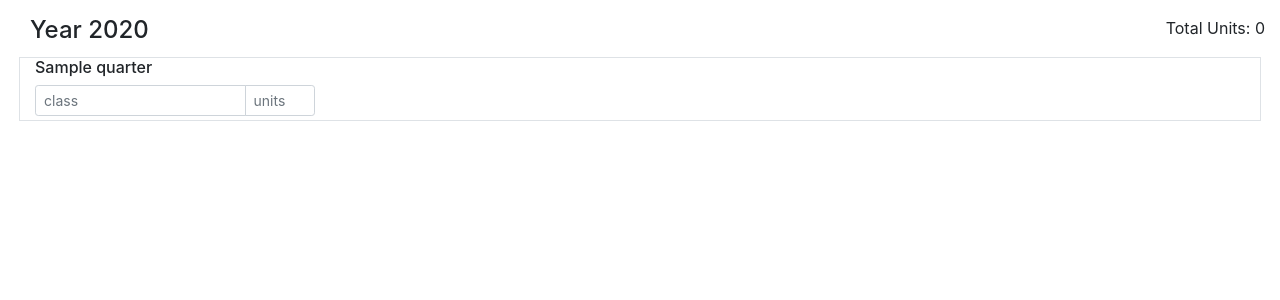
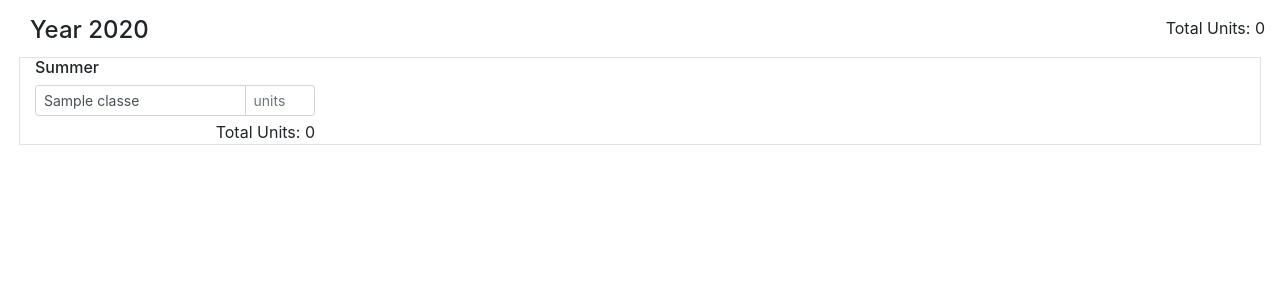
Before and after one commit to jessicashu7/planeater, a Flask app: template templates/index.html in a window 1280 px wide. Shown: the part 58-358 px from the top of the page. Run offline with Flask 2, Linux system fonts and the light colour scheme; the template is opened without the code that fills it: most values are stand-ins (such as "Sample title", 1, 10 or a date in 2020); some libraries are stand-ins or nearby versions.

Commit message:
changed html to loop through default plan (empty 4 years)

```diff
--- a/main.py
+++ b/main.py
@@ -17,19 +17,38 @@
     #the following lists are used for now to get templating to work
     #they will be removed later once we get actual database data
     #the looping in index.html will need to change also
-    years = [1,2,3,4]
-    quarters = ["Fall", "Winter", "Spring", "Summer"]
-#    conn = mysql.connect()
-#    cursor = conn.cursor()
-#    statement = 'SELECT * FROM inputclass'
-#    cursor.execute('SELECT * FROM inputclass')
-#    posts = cursor.fetchall()
-#    for p in posts:
-#        print(p)
-#        print(type(p))
+    plan = {
+        1 : {
+                0 : [("",-1),("",-1),("",-1),("",-1)],
+                1 : [("",-1),("",-1),("",-1),("",-1)],
+                2 : [("",-1),("",-1),("",-1),("",-1)],
+                3 : [("",-1),("",-1),("",-1),("",-1)]
+            },
+        2 : {
+                0 : [("",-1),("",-1),("",-1),("",-1)],
+                1 : [("",-1),("",-1),("",-1),("",-1)],
+                2 : [("",-1),("",-1),("",-1),("",-1)],
+                3 : [("",-1),("",-1),("",-1),("",-1)]
+            },
+        3 : {
+                0 : [("",-1),("",-1),("",-1),("",-1)],
+                1 : [("",-1),("",-1),("",-1),("",-1)],
+                2 : [("",-1),("",-1),("",-1),("",-1)],
+                3 : [("",-1),("",-1),("",-1),("",-1)]
+            },
+        4 : {
+                0 : [("",-1),("",-1),("",-1),("",-1)],
+                1 : [("",-1),("",-1),("",-1),("",-1)],
+                2 : [("",-1),("",-1),("",-1),("",-1)],
+                3 : [("",-1),("",-1),("",-1),("",-1)]
+            }
 
+    }
 
-    return render_template('index.html', years=years, quarters=quarters)
+    #conn = mysql.connect()
+    #cursor = conn.cursor()
+
+    return render_template('index.html', plan=plan)
 
 @app.route('/save', methods=['POST'])
 def save():
@@ -49,7 +68,8 @@
                 statement = "INSERT INTO inputclass VALUES (1, '{}', '{}', {}, {}) ON DUPLICATE KEY UPDATE name={}, units={};".format(y,q,name, units, name, units)
                 cursor.execute(statement)
                 conn.commit()
-                flash("Your 4 year plan has been successfully saved", 'success')
+    else:
+        flash("Your 4 year plan has been successfully saved", 'success')
 
     #returning to login page
     return redirect(url_for('main'));
--- a/templates/index.html
+++ b/templates/index.html
@@ -55,33 +55,34 @@
       <!-- YEAR -->
       <!-- temporary until database is implemented -->
       <!-- Need to loop classes, as can have more than 4 classes -->
-      {% for year in years %}
+      {% for year, quarters in plan|dictsort %}
         <div class = "row mt-3" >
           <h4 class="col">Year {{ year }}</h4>
+          <h4 class="col"></h4>
         </div>
 
         <div class="row border mx-1 my-1">
-          {% for quarter in quarters %}
+          {% for quarter, classes in quarters|dictsort %}
             <div class="col-sm-6 col-md-3" style="background-color:white">
+              {% if quarter == 0 %}
+                {% set quarter = 'Fall' %}
+              {% elif quarter == 1 %}
+                {% set quarter = 'Winter' %}
+              {% elif quarter == 2 %}
+                {% set quarter = 'Spring' %}
+              {% else %}
+                {% set quarter = 'Summer' %}
+              {% endif %}
               <h6>{{ quarter }}</h6>
+
+              {% for name, units in classes %}
               <div class="input-group mb-1">
-                <input name="{{ year|string + '_' + quarter }}" type="text" class="form-control form-control-sm w-75 pr-1" placeholder="class" >
-                <input name="{{ year|string + '_' + quarter + '_units' }}" type="number" min="0" max="8" step="0.1" class="units form-control form-control-sm w-25" placeholder="units" oninput="check_units(this)">
+                <input name="{{ year|string + '_' + quarter }}" type="text" class="form-control form-control-sm w-75 pr-1" placeholder="class" value="{% if name != "" %}{{name}}{% endif %}">
+                <input name="{{ year|string + '_' + quarter + '_units' }}" type="number" min="0" max="8" step="0.1" class="units form-control form-control-sm w-25" placeholder="units" oninput="check_units(this)" value="{% if units != -1 %}{{units}}{% endif %}">
               </div>
-            <!--  <div class="input-group mb-1">
-                <input type="text" class="form-control form-control-sm w-75 pr-1" placeholder="class">
-                <input type="number" min="0" max="8" step="0.1" class="units form-control form-control-sm w-25" placeholder="units" oninput="check_units(this)">
-              </div>
-              <div class="input-group mb-1">
-                <input type="text" class="form-control form-control-sm w-75 pr-1" placeholder="class">
-                <input type="number" min="0" max="8" step="0.1" class="units form-control form-control-sm w-25" placeholder="units" oninput="check_units(this)">
-              </div>
-              <div class="input-group mb-1">
-                <input type="text" class="form-control form-control-sm w-75 pr-1" placeholder="class">
-                <input type="number" min="0" max="8" step="0.1" class="units form-control form-control-sm w-25" placeholder="units" oninput="check_units(this)">
-              </div>
+              {% endfor %}
               <div class="total_quarter_units float-right"> Total Units: 0 </div>
-            -->
+
             </div>
           {% endfor %}
         </div>
```
